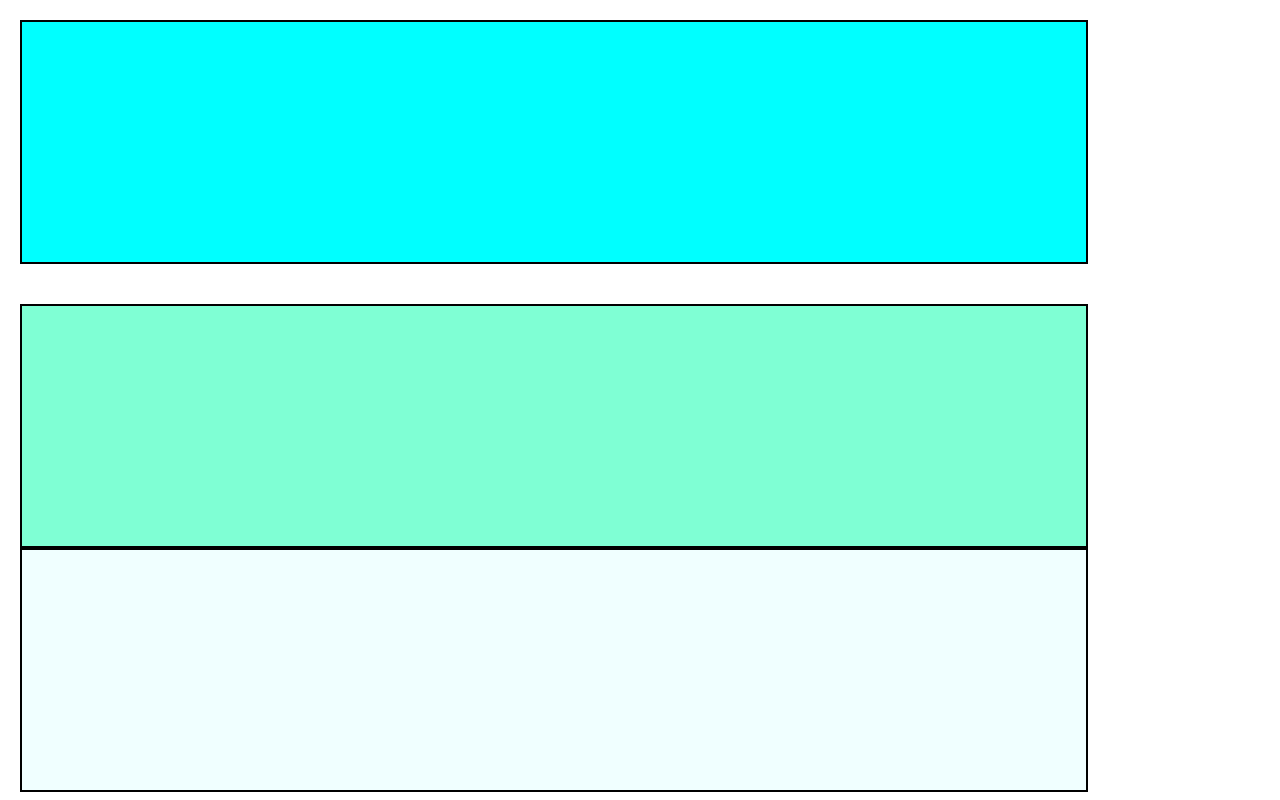
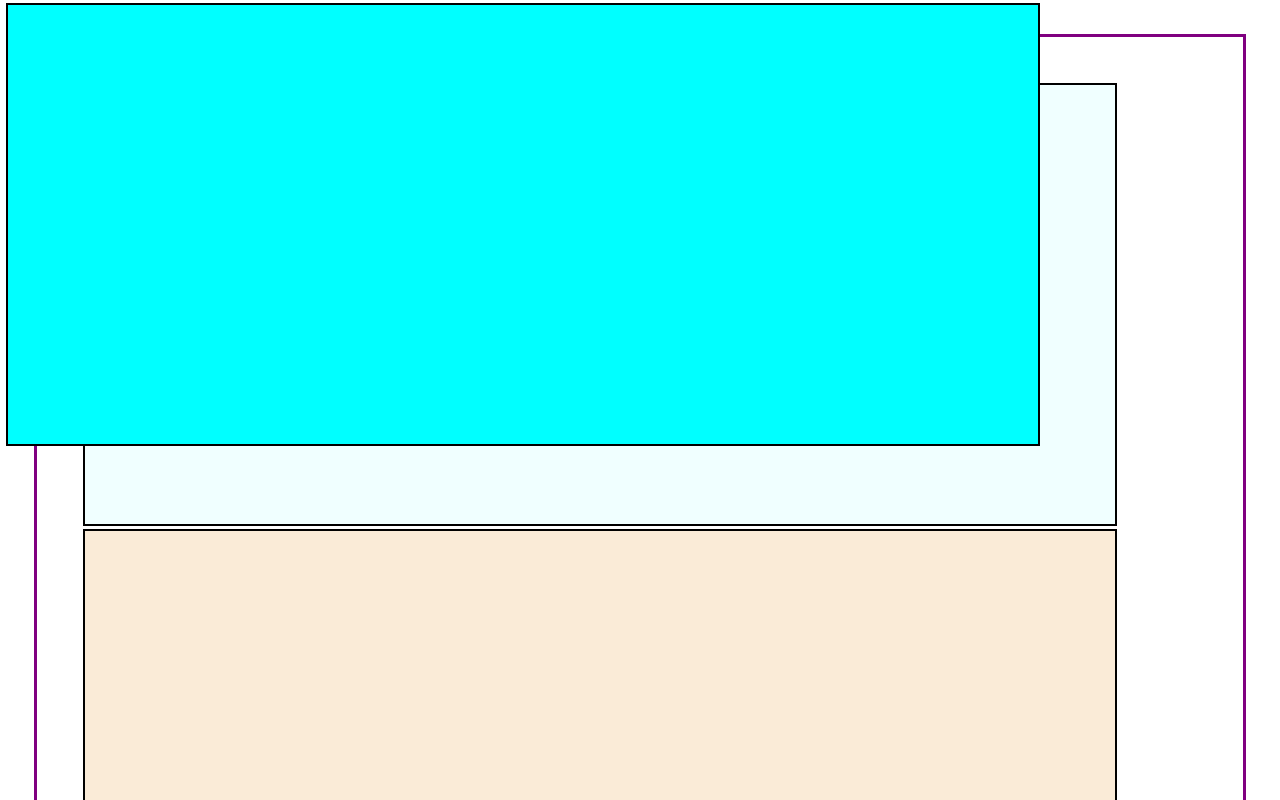
Before and after one commit to Aditya-516/Web-Dev-CodeWithHarry, a plain HTML site: page CSS/LEC-28/INDEX.html in a window 1280 px wide. Shown: the top 800 px of the page. Drawn offline with Linux system fonts and the light colour scheme.

Commit message:
completed lec -28

```diff
--- a/CSS/LEC-28/INDEX.html
+++ b/CSS/LEC-28/INDEX.html
@@ -1,43 +1,80 @@
 <!DOCTYPE html>
 <html lang="en">
+
 <head>
     <meta charset="UTF-8">
     <meta name="viewport" content="width=device-width, initial-scale=1.0">
-    <title>CSS POSITIONS</title>
+    <title>CSS Position</title>
     <style>
-        *{
+        * {
             margin: 0;
             padding: 0;
         }
-        .box{
-            border: 2px solid;
-            height: 200px;
+
+        .box {
+            height: 433px;
             width: 80vw;
-            padding: 20px;
-            margin: 20px;
+            padding: 3px;
+            margin: 3px;
+            border: 2px solid black;
+        }
 
+        .box1 {
+            background-color: aqua;
+            /* position: sticky;
+            top:0px;
+            height: 111px;
+            width:100%;
+            margin: 0;
+            padding: 0; */
+            position: absolute;
+            top: 0px;
+            left:3px;
         }
-        .box1{
-            background-color: aqua;
+
+        .box2 {
+            background-color: azure;
+            /* position: relative;
+            top: 34px;
+            left: 56px; */
         }
-        .box2{
-            background-color: aquamarine;
-            position: relative;
-            top: 20px;
-            bottom: 20px;
+
+        .box3 {
+            background-color: antiquewhite;
+            /* position: fixed;
+            bottom: 0px;
+            left:8vw;
+            height: 111px; */
         }
-        .box3{
-            background-color: azure;
+
+        .box4 {
+            background-color: purple;
         }
-        .box4{
-            background-color: bisque;
+
+
+
+        .parent {
+            padding: 43px;
+            margin: 34px;
+            border: 3px solid purple;
+            /* position: relative; */
+
+
+            /* Exception: transform, filter, or perspective properties can also make an element appear as positioned */
+            /* transform: translate(0); */
+            /* filter: invert(0); */
+            /* perspective: 0em; */
         }
     </style>
 </head>
+
 <body>
-    <div class="box box1"></div>
-    <div class="box box2"></div>
-    <div class="box box3"></div>
-    <div class="box box4"></div>
+    <div class="parent">
+        <div class="box box1"></div>
+        <div class="box box2"></div>
+        <div class="box box3"></div>
+        <div class="box box4"></div>
+    </div>
 </body>
+
 </html>
```
